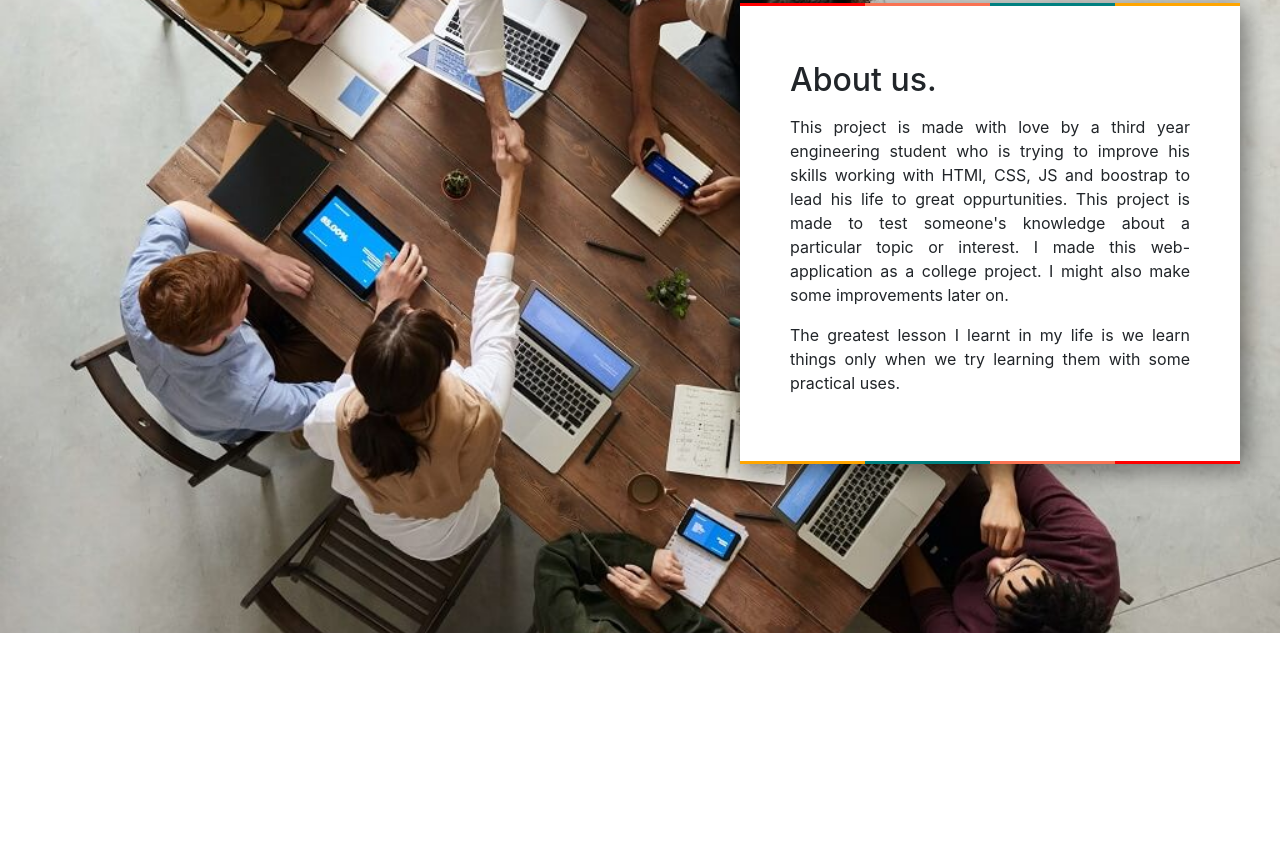
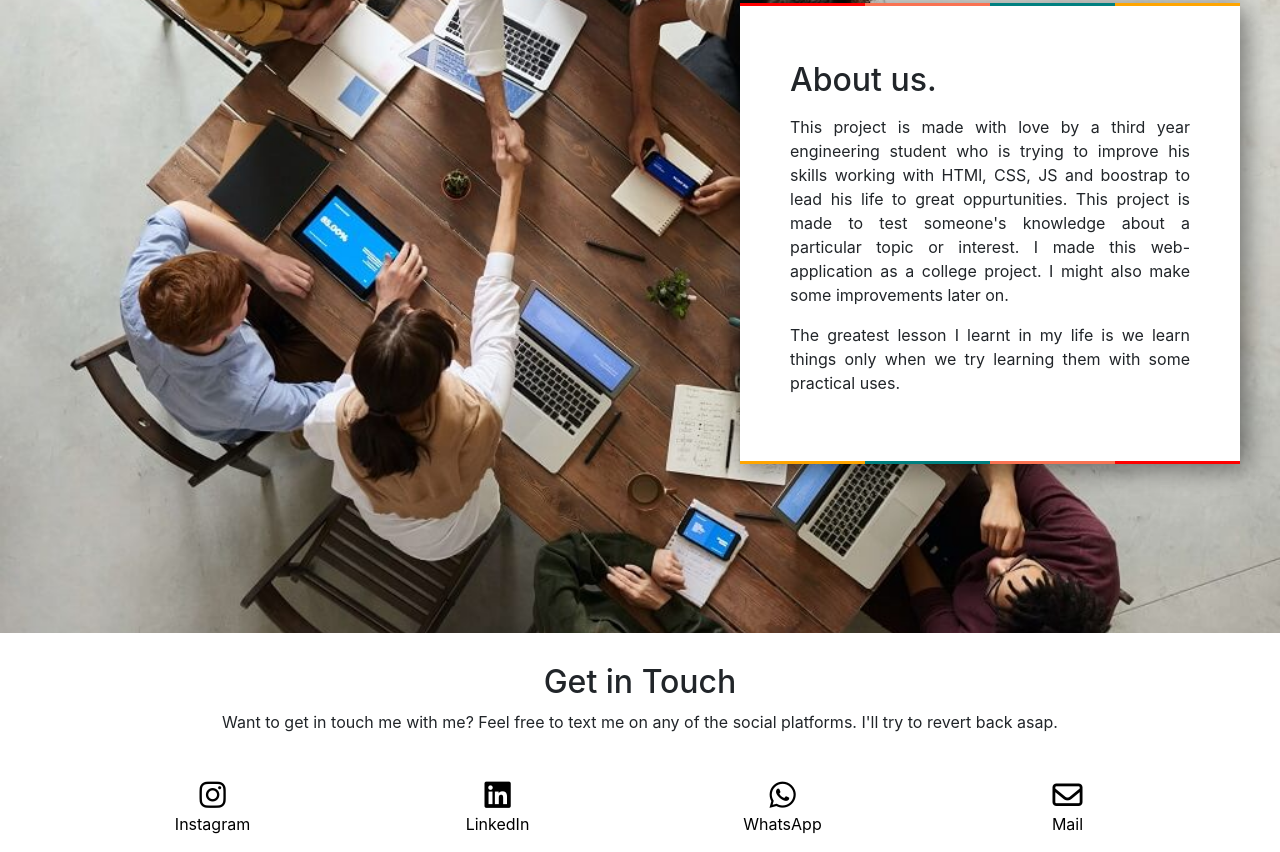
Before and after one commit to damankarora/quizAppCollegeProject, a plain HTML site: page index.html in a window 1280 px wide. Shown: the part 1107-1959 px from the top of the page. Before the commit the page ends 1740 px from the top, so only its background shows below. Drawn offline with Linux system fonts and the light colour scheme.

Commit message:
added the contact us section

```diff
--- a/css/styles.css
+++ b/css/styles.css
@@ -320,10 +320,75 @@ body{
 }
 
 
+#contactUsSection{
+	margin-top: 30px;
+}
+
+
+#contactUsSection h2{
+	text-align: center;
+}
+
+
 
 .hideMe{
 	display: none;
 }
+
+
+#contactUsSection{
+	text-align: center;
+}
+
+.iconContainer{
+	margin-top: 30px;
+}
+
+.iconContainer a{
+	color: black;
+}
+
+.iconContainer a:hover{
+	text-decoration: none;
+}
+
+
+.iconContainer .fas, .iconContainer .fab{
+	font-size: 30px;
+	font-weight: 400;
+	transition: 0.2s all;
+}
+
+
+.iconContainer:hover .fa-instagram, .iconContainer:hover .fa-instagram + p{
+	-webkit-background-clip: text;
+	-webkit-text-fill-color: transparent;
+	background-color: #4158D0;
+	background-image: linear-gradient(43deg, #4158D0 0%, #C850C0 46%, #FFCC70 100%);
+	font-weight: bold;
+
+}
+
+.iconContainer:hover .fa-linkedin, .iconContainer:hover .fa-linkedin + p{
+	color: #0A66C2;
+	font-weight: bold;
+}
+
+.iconContainer:hover .fa-whatsapp, .iconContainer:hover .fa-whatsapp + p{
+	color: #4EC25A;
+	font-weight: bold;
+}
+
+
+.iconContainer:hover .fa-envelope, .iconContainer:hover .fa-envelope + p{
+	color: #D03235;
+	font-weight: bold;
+
+}
+
+
+
+
 
 
 @media (min-width: 992px){
--- a/index.html
+++ b/index.html
@@ -161,8 +161,44 @@
 
 
 		</div>
+	</div>
 
+	<div class="container" id="contactUsSection">
 
+		<div class="row">
+
+			<div class="col-sm-12">
+				<h2>Get in Touch</h2>
+				<p>Want to get in touch me with me? Feel free to text me on any of the social platforms. I'll try to revert back asap.</p>
+				<div class="row">
+					<div class="col-6 col-md-3 iconContainer">
+						<a href="https://www.instagram.com/_arora.daman_/" target="_blank">
+							<i class="fab fa-instagram"></i>
+							<p>Instagram</p>
+						</a>
+					</div>
+					<div class="col-6 col-md-3 iconContainer">
+						<a href="https://www.linkedin.com/in/daman-kumar-2a9767170/" target="_blank">
+							<i class="fab fa-linkedin"></i>
+							<p>LinkedIn</p>
+						</a>
+					</div>
+					<div class="col-6 col-md-3 iconContainer">
+						<a href="https://wa.me/+918591730119" target="_blank">
+							<i class="fab fa-whatsapp"></i>
+							<p>WhatsApp</p>
+						</a>
+					</div>
+					<div class="col-6 col-md-3 iconContainer">
+						<a href="mailto:damanarora724@gmail.com">
+							<i class="fas fa-envelope"></i>
+							<p>Mail</p>
+						</a>
+					</div>
+				</div>
+
+			</div>
+		</div>
 	</div>
 
 
```
